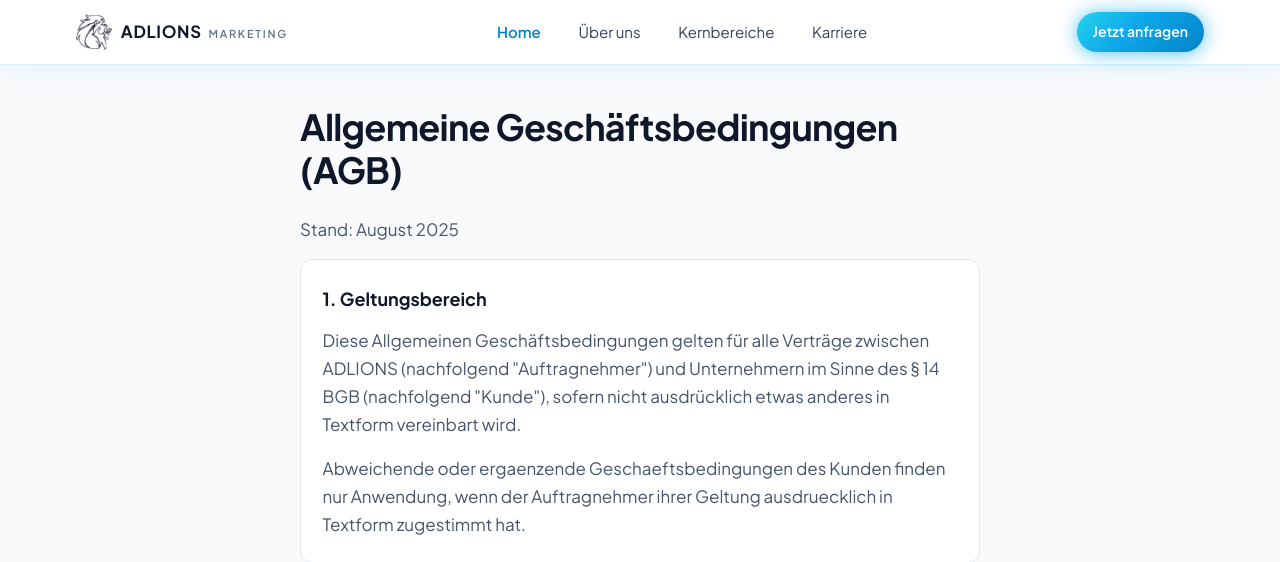
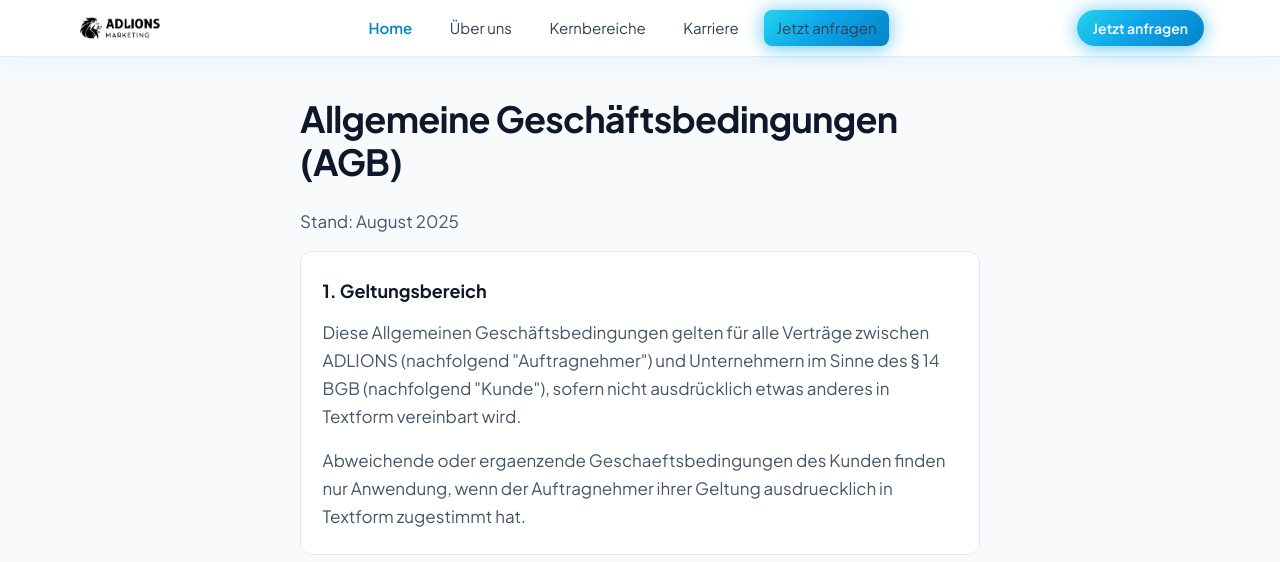
Before and after one commit to Lockzify/1, a PHP site: page /agb.html in a window 1280 px wide. Shown: the top 562 px of the page. Run offline with PHP 8.4, Linux system fonts and the light colour scheme; some libraries are stand-ins or nearby versions.

Commit message:
Restore classic header logo and align all items to one height.
Co-authored-by: Cursor <cursoragent@cursor.com>

```diff
--- a/agb.html
+++ b/agb.html
@@ -124,7 +124,7 @@ src="https://www.facebook.com/tr?id=4466988160210272&ev=PageView&noscript=1"
 <body>
   <header class="topbar">
     <div class="topbar-inner">
-      <a class="logo" href="/index.html" aria-label="ADLIONS – zur Startseite"><img class="logo-mark" src="/assets/adlions-lion-dark.webp" alt="" width="36" height="36" decoding="async" /><span class="logo-wordmark"><span class="logo-name">ADLIONS</span><span class="logo-sub">Marketing</span></span></a>
+      <a class="logo" href="/index.html" aria-label="ADLIONS – zur Startseite"><img src="/output-onlinepngtools-7.webp" alt="ADLIONS Logo" width="150" height="32" decoding="async" /></a>
       <button type="button" class="topbar-menu-btn" aria-expanded="false" aria-controls="topbar-nav"
         aria-label="Menü öffnen"><span class="topbar-menu-icon" aria-hidden="true"></span></button>
       <nav class="nav-main" id="topbar-nav" aria-label="Hauptnavigation">
--- a/bafa-foerderanfrage.html
+++ b/bafa-foerderanfrage.html
@@ -343,7 +343,7 @@ src="https://www.facebook.com/tr?id=4466988160210272&ev=PageView&noscript=1"
 <body>
   <header class="topbar">
     <div class="topbar-inner">
-      <a class="logo" href="/index.html" aria-label="ADLIONS – zur Startseite"><img class="logo-mark" src="/assets/adlions-lion-dark.webp" alt="" width="36" height="36" decoding="async" /><span class="logo-wordmark"><span class="logo-name">ADLIONS</span><span class="logo-sub">Marketing</span></span></a>
+      <a class="logo" href="/index.html" aria-label="ADLIONS – zur Startseite"><img src="/output-onlinepngtools-7.webp" alt="ADLIONS Logo" width="150" height="32" decoding="async" /></a>
       <button type="button" class="topbar-menu-btn" aria-expanded="false" aria-controls="topbar-nav"
         aria-label="Menü öffnen"><span class="topbar-menu-icon" aria-hidden="true"></span></button>
       <nav class="nav-main" id="topbar-nav" aria-label="Hauptnavigation">
--- a/css/adlions-topbar.css
+++ b/css/adlions-topbar.css
@@ -14,60 +14,33 @@
 .topbar-inner {
   max-width: 1160px;
   margin: 0 auto;
-  padding: 0.65rem 1rem;
+  padding: 0.55rem 1rem;
   display: grid;
   grid-template-columns: auto minmax(0, 1fr) auto;
   grid-template-areas: "logo nav cta";
   align-items: center;
   gap: 0.75rem 1rem;
-  min-height: 64px;
+  min-height: 56px;
 }
 
 .topbar a.logo {
   grid-area: logo;
   display: inline-flex;
-  flex-direction: row;
   align-items: center;
-  gap: 0.55rem;
+  justify-content: center;
+  height: 36px;
   text-decoration: none;
   flex-shrink: 0;
-  min-width: 0;
-  color: inherit;
+  line-height: 0;
 }
 
-.topbar .logo-mark {
+.topbar a.logo img {
   display: block;
-  width: 36px;
-  height: 36px;
+  height: 32px;
+  width: auto;
+  max-width: 150px;
   object-fit: contain;
-  flex-shrink: 0;
-}
-
-.topbar .logo-wordmark {
-  display: inline-flex;
-  flex-direction: row;
-  align-items: baseline;
-  gap: 0.4em;
-  white-space: nowrap;
-  min-width: 0;
-  font-family: "Plus Jakarta Sans", system-ui, sans-serif;
-  line-height: 1;
-}
-
-.topbar .logo-name {
-  font-size: 1.05rem;
-  font-weight: 800;
-  letter-spacing: 0.04em;
-  text-transform: uppercase;
-  color: #0f172a;
-}
-
-.topbar .logo-sub {
-  font-size: 0.68rem;
-  font-weight: 600;
-  letter-spacing: 0.16em;
-  text-transform: uppercase;
-  color: #64748b;
+  object-position: left center;
 }
 
 .topbar-menu-btn {
@@ -137,6 +110,7 @@
   justify-content: center;
   gap: 0.15rem 0.85rem;
   min-width: 0;
+  height: 36px;
 }
 
 .nav-main a {
@@ -144,10 +118,15 @@
   text-decoration: none;
   font-size: 15px;
   font-weight: 500;
-  padding: 0.5rem 0.75rem;
+  padding: 0.4rem 0.75rem;
   border-radius: 8px;
   transition: background 0.15s, color 0.15s;
   white-space: nowrap;
+  line-height: 1.2;
+  display: inline-flex;
+  align-items: center;
+  height: 36px;
+  box-sizing: border-box;
 }
 
 .nav-main a:hover {
@@ -163,16 +142,23 @@
 .topbar-cta {
   grid-area: cta;
   justify-self: end;
+  align-self: center;
+  display: inline-flex;
+  align-items: center;
+  justify-content: center;
+  height: 36px;
   text-decoration: none;
   font-size: 14px;
   font-weight: 600;
-  padding: 0.55rem 1rem;
+  padding: 0 1rem;
   border-radius: 999px;
   white-space: nowrap;
   color: #fff;
   background: linear-gradient(135deg, #22d3ee 0%, #0ea5e9 45%, #0284c7 100%);
   box-shadow: 0 2px 16px rgba(14, 165, 233, 0.45), 0 0 24px rgba(56, 189, 248, 0.35);
   transition: filter 0.15s ease, box-shadow 0.15s ease;
+  box-sizing: border-box;
+  line-height: 1;
 }
 
 .topbar-cta:hover {
--- a/datenschutz.html
+++ b/datenschutz.html
@@ -124,7 +124,7 @@ src="https://www.facebook.com/tr?id=4466988160210272&ev=PageView&noscript=1"
 <body>
   <header class="topbar">
     <div class="topbar-inner">
-      <a class="logo" href="/index.html" aria-label="ADLIONS – zur Startseite"><img class="logo-mark" src="/assets/adlions-lion-dark.webp" alt="" width="36" height="36" decoding="async" /><span class="logo-wordmark"><span class="logo-name">ADLIONS</span><span class="logo-sub">Marketing</span></span></a>
+      <a class="logo" href="/index.html" aria-label="ADLIONS – zur Startseite"><img src="/output-onlinepngtools-7.webp" alt="ADLIONS Logo" width="150" height="32" decoding="async" /></a>
       <button type="button" class="topbar-menu-btn" aria-expanded="false" aria-controls="topbar-nav"
         aria-label="Menü öffnen"><span class="topbar-menu-icon" aria-hidden="true"></span></button>
       <nav class="nav-main" id="topbar-nav" aria-label="Hauptnavigation">
--- a/impressum.html
+++ b/impressum.html
@@ -124,7 +124,7 @@ src="https://www.facebook.com/tr?id=4466988160210272&ev=PageView&noscript=1"
 <body>
   <header class="topbar">
     <div class="topbar-inner">
-      <a class="logo" href="/index.html" aria-label="ADLIONS – zur Startseite"><img class="logo-mark" src="/assets/adlions-lion-dark.webp" alt="" width="36" height="36" decoding="async" /><span class="logo-wordmark"><span class="logo-name">ADLIONS</span><span class="logo-sub">Marketing</span></span></a>
+      <a class="logo" href="/index.html" aria-label="ADLIONS – zur Startseite"><img src="/output-onlinepngtools-7.webp" alt="ADLIONS Logo" width="150" height="32" decoding="async" /></a>
       <button type="button" class="topbar-menu-btn" aria-expanded="false" aria-controls="topbar-nav"
         aria-label="Menü öffnen"><span class="topbar-menu-icon" aria-hidden="true"></span></button>
       <nav class="nav-main" id="topbar-nav" aria-label="Hauptnavigation">
--- a/index.html
+++ b/index.html
@@ -1699,7 +1699,7 @@ src="https://www.facebook.com/tr?id=4466988160210272&ev=PageView&noscript=1"
   </div>
   <header class="topbar">
     <div class="topbar-inner">
-      <a class="logo" href="/index.html" aria-label="ADLIONS – zur Startseite"><img class="logo-mark" src="/assets/adlions-lion-dark.webp" alt="" width="36" height="36" decoding="async" /><span class="logo-wordmark"><span class="logo-name">ADLIONS</span><span class="logo-sub">Marketing</span></span></a>
+      <a class="logo" href="/index.html" aria-label="ADLIONS – zur Startseite"><img src="/output-onlinepngtools-7.webp" alt="ADLIONS Logo" width="150" height="32" decoding="async" /></a>
       <button type="button" class="topbar-menu-btn" aria-expanded="false" aria-controls="topbar-nav"
         aria-label="Menü öffnen"><span class="topbar-menu-icon" aria-hidden="true"></span></button>
       <nav class="nav-main" id="topbar-nav" aria-label="Hauptnavigation">
--- a/karriere-danke-1.html
+++ b/karriere-danke-1.html
@@ -153,7 +153,7 @@
 <body>
   <header class="topbar">
     <div class="topbar-inner">
-      <a class="logo" href="/index.html" aria-label="ADLIONS – zur Startseite"><img class="logo-mark" src="/assets/adlions-lion-dark.webp" alt="" width="36" height="36" decoding="async" /><span class="logo-wordmark"><span class="logo-name">ADLIONS</span><span class="logo-sub">Marketing</span></span></a>
+      <a class="logo" href="/index.html" aria-label="ADLIONS – zur Startseite"><img src="/output-onlinepngtools-7.webp" alt="ADLIONS Logo" width="150" height="32" decoding="async" /></a>
       <button type="button" class="topbar-menu-btn" aria-expanded="false" aria-controls="topbar-nav"
         aria-label="Menü öffnen"><span class="topbar-menu-icon" aria-hidden="true"></span></button>
       <nav class="nav-main" id="topbar-nav" aria-label="Hauptnavigation">
--- a/karriere-danke.html
+++ b/karriere-danke.html
@@ -238,7 +238,7 @@ src="https://www.facebook.com/tr?id=4466988160210272&ev=PageView&noscript=1"
 <body>
   <header class="topbar">
     <div class="topbar-inner">
-      <a class="logo" href="/index.html" aria-label="ADLIONS – zur Startseite"><img class="logo-mark" src="/assets/adlions-lion-dark.webp" alt="" width="36" height="36" decoding="async" /><span class="logo-wordmark"><span class="logo-name">ADLIONS</span><span class="logo-sub">Marketing</span></span></a>
+      <a class="logo" href="/index.html" aria-label="ADLIONS – zur Startseite"><img src="/output-onlinepngtools-7.webp" alt="ADLIONS Logo" width="150" height="32" decoding="async" /></a>
       <button type="button" class="topbar-menu-btn" aria-expanded="false" aria-controls="topbar-nav"
         aria-label="Menü öffnen"><span class="topbar-menu-icon" aria-hidden="true"></span></button>
       <nav class="nav-main" id="topbar-nav" aria-label="Hauptnavigation">
--- a/karriere.html
+++ b/karriere.html
@@ -217,7 +217,7 @@ src="https://www.facebook.com/tr?id=4466988160210272&ev=PageView&noscript=1"
 <body>
   <header class="topbar">
     <div class="topbar-inner">
-      <a class="logo" href="/index.html" aria-label="ADLIONS – zur Startseite"><img class="logo-mark" src="/assets/adlions-lion-dark.webp" alt="" width="36" height="36" decoding="async" /><span class="logo-wordmark"><span class="logo-name">ADLIONS</span><span class="logo-sub">Marketing</span></span></a>
+      <a class="logo" href="/index.html" aria-label="ADLIONS – zur Startseite"><img src="/output-onlinepngtools-7.webp" alt="ADLIONS Logo" width="150" height="32" decoding="async" /></a>
       <button type="button" class="topbar-menu-btn" aria-expanded="false" aria-controls="topbar-nav"
         aria-label="Menü öffnen"><span class="topbar-menu-icon" aria-hidden="true"></span></button>
       <nav class="nav-main" id="topbar-nav" aria-label="Hauptnavigation">
--- a/vertrieb-funnel.html
+++ b/vertrieb-funnel.html
@@ -685,7 +685,7 @@ src="https://www.facebook.com/tr?id=4466988160210272&ev=PageView&noscript=1"
 <body class="funnel-page">
   <header class="topbar">
     <div class="topbar-inner">
-      <a class="logo" href="/index.html" aria-label="ADLIONS – zur Startseite"><img class="logo-mark" src="/assets/adlions-lion-dark.webp" alt="" width="36" height="36" decoding="async" /><span class="logo-wordmark"><span class="logo-name">ADLIONS</span><span class="logo-sub">Marketing</span></span></a>
+      <a class="logo" href="/index.html" aria-label="ADLIONS – zur Startseite"><img src="/output-onlinepngtools-7.webp" alt="ADLIONS Logo" width="150" height="32" decoding="async" /></a>
       <button type="button" class="topbar-menu-btn" aria-expanded="false" aria-controls="topbar-nav"
         aria-label="Menü öffnen"><span class="topbar-menu-icon" aria-hidden="true"></span></button>
       <nav class="nav-main" id="topbar-nav" aria-label="Hauptnavigation">
```
Also changed, not shown: other parts of css/adlions-topbar.css (+21 -31 lines), assets/adlions-lion-dark.webp (deleted).
